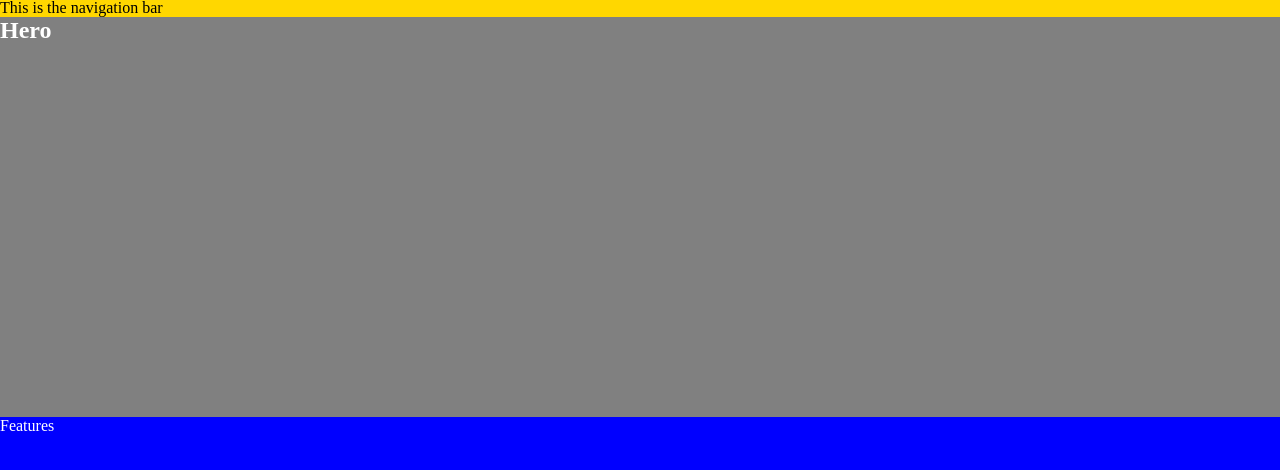
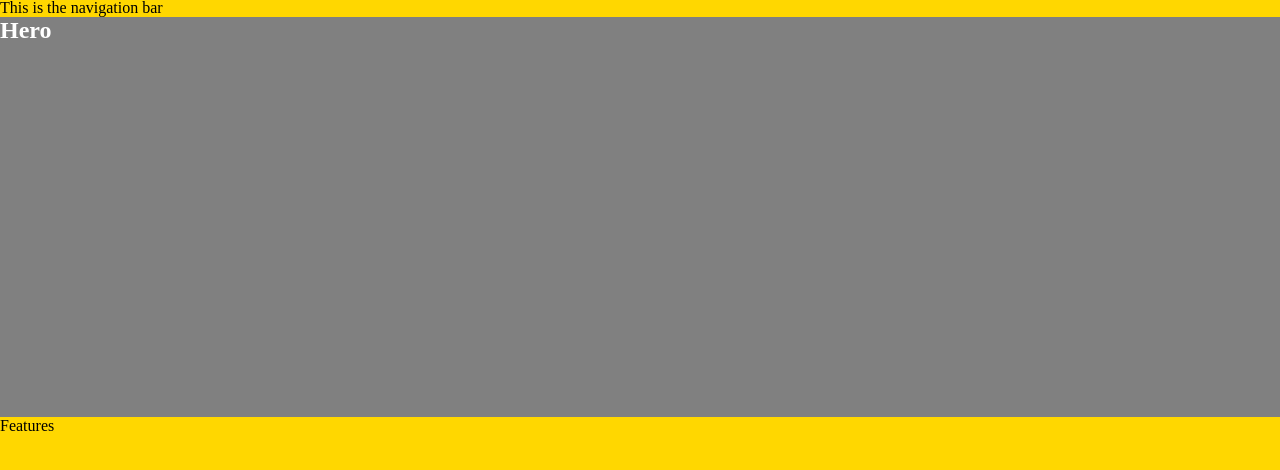
Before and after one commit to Dresaint/turin-tech-classes, a plain HTML site: page Version Control/index.html in a window 1280 px wide. Shown: the part 38-508 px from the top of the page. Drawn offline with Linux system fonts and the light colour scheme.

Commit message:
Update index.css

```diff
--- a/Version Control/index.css
+++ b/Version Control/index.css
@@ -17,3 +17,9 @@ header{
     background-color: grey;
     min-height: 50vh;
 }
+
+.features{
+    background-color: gold;
+    color: black;
+    min-height: 50vh
+}
```
